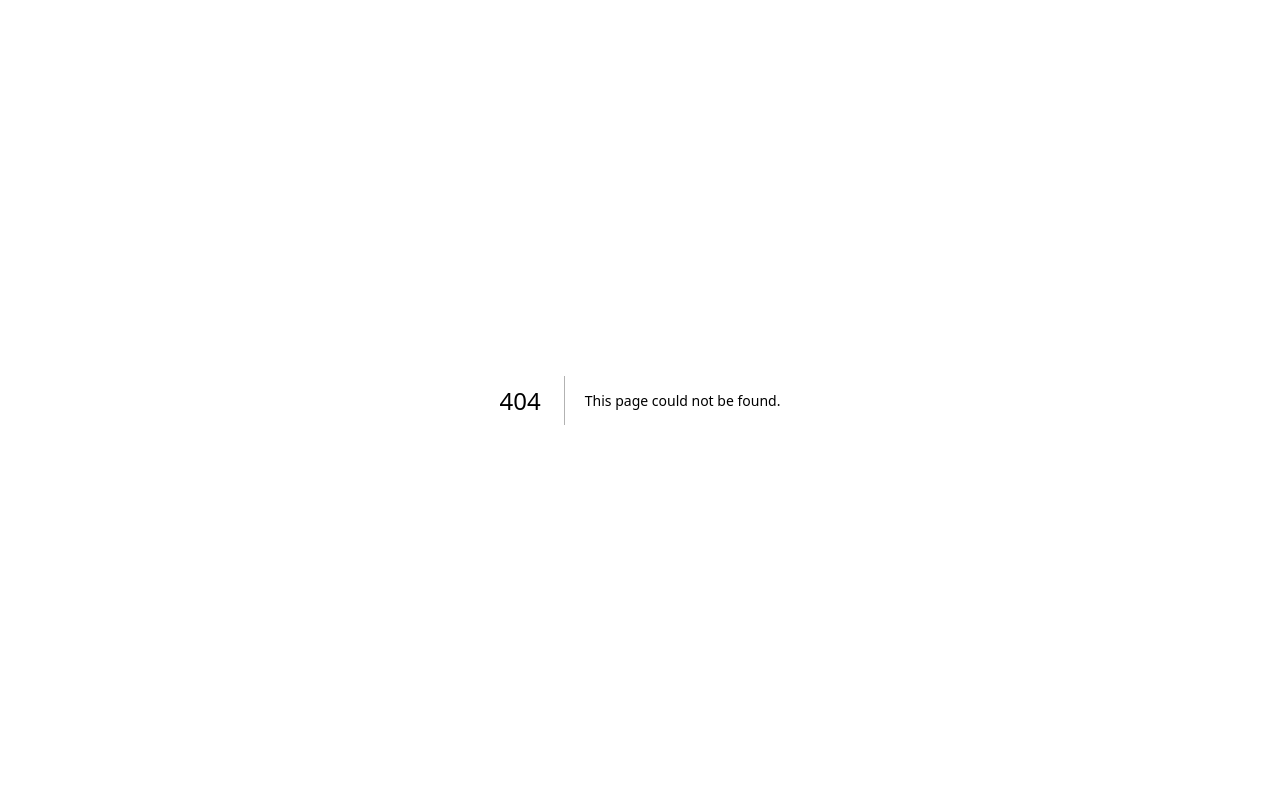
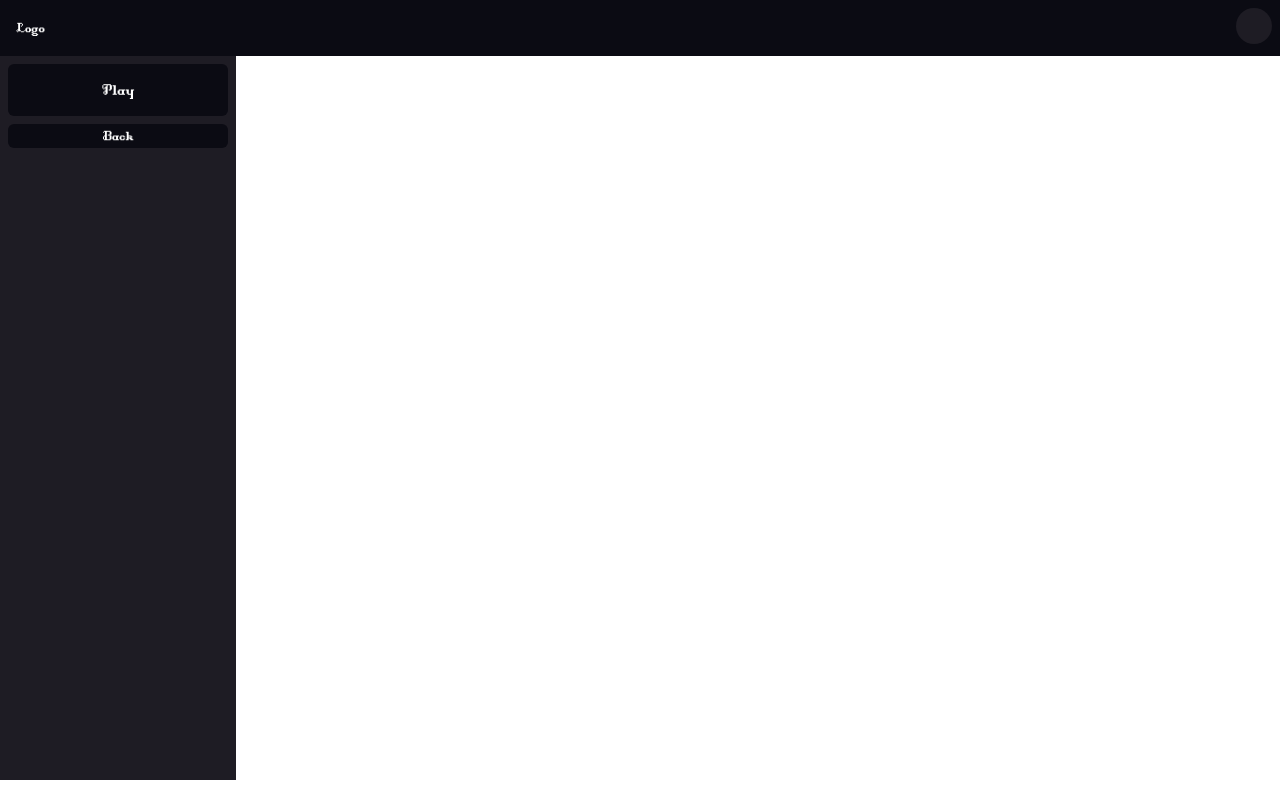
Before and after one commit to Ben-Santana/AI-Dungeon-Master, a Next.js app: page /dashboard in a window 1280 px wide. Before the commit this address had no page. Built offline with nearby package versions, Linux system fonts and the light colour scheme.

Commit message:
added pagination and dynamic health bar

```diff
--- /dev/null
+++ b/app/components/dashboard.tsx
@@ -0,0 +1,8 @@
+import Link from 'next/link'
+import NavBar from '../navbar'
+
+export default function Dashboard() {
+    return <>
+        <NavBar></NavBar>
+    </>
+}
--- a/app/components/home.tsx
+++ b/app/components/game.tsx
@@ -4,7 +4,7 @@ import GameChat from "./chat/chat";
 import { memo, useState } from "react";
 import SideBar from "./stats/sidebar";
 
-export default function Home() {
+export default function Game() {
     const [players, setPlayers] = useState<Adventurer[]>([{
         name: "Sir Gawain",
         race: "Human",
--- /dev/null
+++ b/app/components/landing.tsx
@@ -0,0 +1,9 @@
+import Link from "next/link";
+
+export default function Landing() {
+    return <>
+        <nav>
+            <Link href="/dashboard" className="text-2xl">Dashboard</Link>
+        </nav>
+    </>
+}
--- a/app/components/stats/sidebar.tsx
+++ b/app/components/stats/sidebar.tsx
@@ -1,3 +1,4 @@
+import Link from "next/link";
 import { Adventurer, Item, Spell } from "../../../types/adventurer";
 
 const SideBarSpells = ({ players }: { players: Adventurer[] }) => {
@@ -74,21 +75,19 @@ const SideBarStats = ({ players }: { players: Adventurer[] }) => {
 
 const SideBarHealth = ({ players }: { players: Adventurer[] }) => {
     let player: Adventurer = players[0];
-    return <div className="custom_bg-gray h-full rounded-sm p-3 m-1 text-center grid grid-flow-row-dense grid-cols-2 grid-rows-1 justify-content items-center text-white gap-x-0.5">
-        <div className="col-span-1 row-span-1">
-            <strong className="text-2xl text-gray-100">HP</strong>
-            <p className=" custom_enchanted-font text-2xl text-gray-400">{player.hitPoints.currentHp}/{player.hitPoints.maxHp}</p>
+    document.documentElement.style.setProperty('--healthbar-width', `${100 * player.hitPoints.currentHp / player.hitPoints.maxHp}` + '%');
+    return <div className="relative custom_bg-gray rounded-md p-1 text-center text-white grid grid-flow-row-dense grid-cols-6 grid-rows-1">
+        <strong className="z-20 text-2xl text-gray-100 h-full col-span-1">{player.hitPoints.currentHp}/{player.hitPoints.maxHp}</strong>
+        <div className="w-full relative col-span-5 row-span-1">
+            <div className='z-0 absolute top-1 left-0 h-4/5 w-full custom_bg-dark-gray rounded-lg'></div>
+            <div className='z-0 absolute top-1 left-0 h-4/5 custom_healthbar-width custom_bg-red rounded-lg'></div>
         </div>
-        <div className="col-span-1 row-span-1">
-            <strong className="text-2xl text-gray-100">ARMCL</strong>
-            <p className=" custom_dungeon-font text-2xl text-gray-400">{player.vigor.armorClass}</p>
-        </div>
-    </div>
+    </div >
 }
 
 const SideBarCoins = ({ players }: { players: Adventurer[] }) => {
     let player: Adventurer = players[0];
-    return <div className="custom_bg-gray h-full rounded-sm p-3 m-1 text-center grid grid-flow-row-dense grid-cols-1 grid-rows-3 justify-content items-center text-white gap-x-0.5">
+    return <div className="custom_bg-gray rounded-sm p-3 m-1 text-center grid grid-flow-row-dense grid-cols-3 grid-rows-1 justify-content items-center text-white gap-x-0.5">
         <div className="col-span-1 row-span-1">
             <strong className="text-xl">Gold</strong>
             {(player.coins.gold >= 0)
@@ -113,8 +112,15 @@ const SideBarCoins = ({ players }: { players: Adventurer[] }) => {
     </div>
 }
 
+const SideBarNav = () => {
+    return <div className="custom_bg-gray m-2 rounded-lg">
+        <Link href="/dashboard" className="text-white text-xl">Back to dashboard</Link>
+    </div>
+}
+
 export default function SideBar({ players }: { players: Adventurer[] }) {
     return <div className="text-center overflow-auto overscroll-auto scrollbar-thumb:!rounded h-full no-scrollbar custom_enchanted-font ">
+        <SideBarHealth players={players}></SideBarHealth>
         <strong className="text-white text-3xl">Spells</strong>
         <SideBarSpells players={players}></SideBarSpells>
         <br />
@@ -124,13 +130,8 @@ export default function SideBar({ players }: { players: Adventurer[] }) {
         <strong className="text-white text-3xl">Stats</strong>
         <SideBarStats players={players}></SideBarStats>
         <br />
-        <div className="grid grid-flow-row-dense grid-cols-3 grid-rows-1">
-            <div className="col-span-2 row-span-1">
-                <SideBarHealth players={players}></SideBarHealth>
-            </div>
-            <div className="col-span-1 row-span-2">
-                <SideBarCoins players={players}></SideBarCoins>
-            </div>
-        </div>
+        <SideBarCoins players={players}></SideBarCoins>
+        <br />
+        <SideBarNav></SideBarNav>
     </div>
 }
--- /dev/null
+++ b/app/dashboard/page.tsx
@@ -0,0 +1,7 @@
+import Dashboard from "../components/dashboard";
+
+export default function DashboardPage() {
+    return <>
+        <Dashboard></Dashboard>
+    </>
+}
--- a/app/functions/playerStatsHandler.tsx
+++ b/app/functions/playerStatsHandler.tsx
@@ -1,4 +1,4 @@
-import { Adventurer, Coins, Item, Spell } from "@/types/adventurer";
+import { Adventurer, Coins, HitPoints, Item, Spell } from "@/types/adventurer";
 
 interface GptStatChanges {
     "name": string,
@@ -41,6 +41,10 @@ export const updatePlayerStats = (adventurers: Adventurer[], statChanges: string
                         silver: advent.coins.silver + stats.changeInSilver,
                         copper: advent.coins.copper + stats.changeInCopper,
                     }
+                    let newPlayerHealth: HitPoints = {
+                        currentHp: advent.hitPoints.currentHp + stats.changeInHeath,
+                        maxHp: advent.hitPoints.maxHp
+                    }
                     console.log(newCoins);
                     if (stats.newSpells) {
                         if (stats.newSpells.length == 1) {
@@ -59,6 +63,7 @@ export const updatePlayerStats = (adventurers: Adventurer[], statChanges: string
 
                     let updatedPlayer: Adventurer = {
                         ...advent,
+                        hitPoints: newPlayerHealth,
                         coins: newCoins,
                         spells: [...newPlayerSpells],
                         inventory: [...newPlayerItems]
--- a/app/functions/systemPrompt.tsx
+++ b/app/functions/systemPrompt.tsx
@@ -47,6 +47,7 @@ Your response to the players text should only be in "dialogue" in the following
     "changeInGold": number,
     "changeInSilver": number,
     "changeInCopper": number,
+	"xpGained": number, // 10 for defeating small enemies, 25 for medium, 50 for large
     "itemsUsed": [{'name': string}],
     "newSpells": [
       {
@@ -61,6 +62,12 @@ Your response to the players text should only be in "dialogue" in the following
         "description": 'Concise Description',
         "uses": 2 //Number or -1 for unlimited
       }
+    ],
+    "newAbilities": [
+      {
+        "name": 'Ability Name',
+        "description": 'Concise Description'
+      }
     ]
   }
 ]
--- /dev/null
+++ b/app/game/page.tsx
@@ -0,0 +1,8 @@
+import Game from "../components/game";
+
+export default function GamePage() {
+
+    return (
+        <Game />
+    );
+}
--- a/app/globals.css
+++ b/app/globals.css
@@ -28,6 +28,10 @@
     font-family: "enchanted";
     src: url('../public/fonts/Enchanted_Land.otf') format("opentype");
     font-style: normal;
+}
+
+:root {
+    --healthbar-width: 100%;
 }
 
 .custom_submit-bg {
@@ -71,3 +75,11 @@ textarea {
 .custom_bg-gray {
     background-color: rgb(30, 28, 36);
 }
+
+.custom_bg-red {
+    background-color: rgb(143, 38, 8);
+}
+
+.custom_healthbar-width {
+    width: var(--healthbar-width);
+}
--- /dev/null
+++ b/app/navbar.tsx
@@ -0,0 +1,55 @@
+// Import React and necessary hooks
+'use client'
+import React, { useState } from 'react';
+import Image from 'next/image';
+import Link from 'next/link';
+
+const NavBar = () => {
+    // State variables to replace AlpineJS functionality
+    const [profileOpen, setProfileOpen] = useState(false);
+    const [asideOpen, setAsideOpen] = useState(true);
+
+    return (
+        <main className="min-h-screen w-full bg-white text-gray-700">
+            <header className="flex w-full items-center justify-between custom_bg-dark-gray p-2">
+                {/* Rest of the header code */}
+                <div className="flex items-center space-x-2">
+                    <button type="button" className="text-3xl" onClick={() => setAsideOpen(!asideOpen)}>
+                        {/* Icon */}
+                    </button>
+                    <div className='text-white'>Logo</div>
+                </div>
+
+                {/* Profile button and dropdown */}
+                <div>
+                    <button type="button" onClick={() => setProfileOpen(!profileOpen)} className="h-9 w-9 overflow-hidden rounded-full custom_bg-gray">
+                    </button>
+
+                    {profileOpen && (
+                        <div className="absolute right-2 mt-1 w-48 divide-y divide-gray-200 rounded-md border border-gray-200 bg-white shadow-md">
+                            {/* Profile dropdown content */}
+                        </div>
+                    )}
+                </div>
+            </header>
+
+            <div className="flex">
+                {/* Aside menu */}
+                {asideOpen && (
+                    <aside className="flex w-72 flex-col space-y-2 custom_bg-gray p-2" style={{ height: '90.5vh' }}>
+                        {/* Navigation links */}
+                        <Link href="/game" className='text-white text-center custom_bg-dark-gray rounded-md p-3 text-lg hover:text-orange-300'>Play</Link>
+                        <Link href="/" className='text-white text-center custom_bg-dark-gray rounded-md hover:text-orange-300'>Back</Link>
+                    </aside>
+                )}
+
+                {/* Main content */}
+                <div className="w-full p-4">
+                    {/* Content goes here */}
+                </div>
+            </div>
+        </main>
+    );
+};
+
+export default NavBar;
--- a/app/page.tsx
+++ b/app/page.tsx
@@ -1,8 +1,7 @@
-import Home from "./components/home";
+import Landing from "./components/landing";
 
-export default function Page() {
-
-    return (
-        <Home />
-    );
+export default function LandingPage() {
+    return <>
+        <Landing></Landing>
+    </>
 }
```
